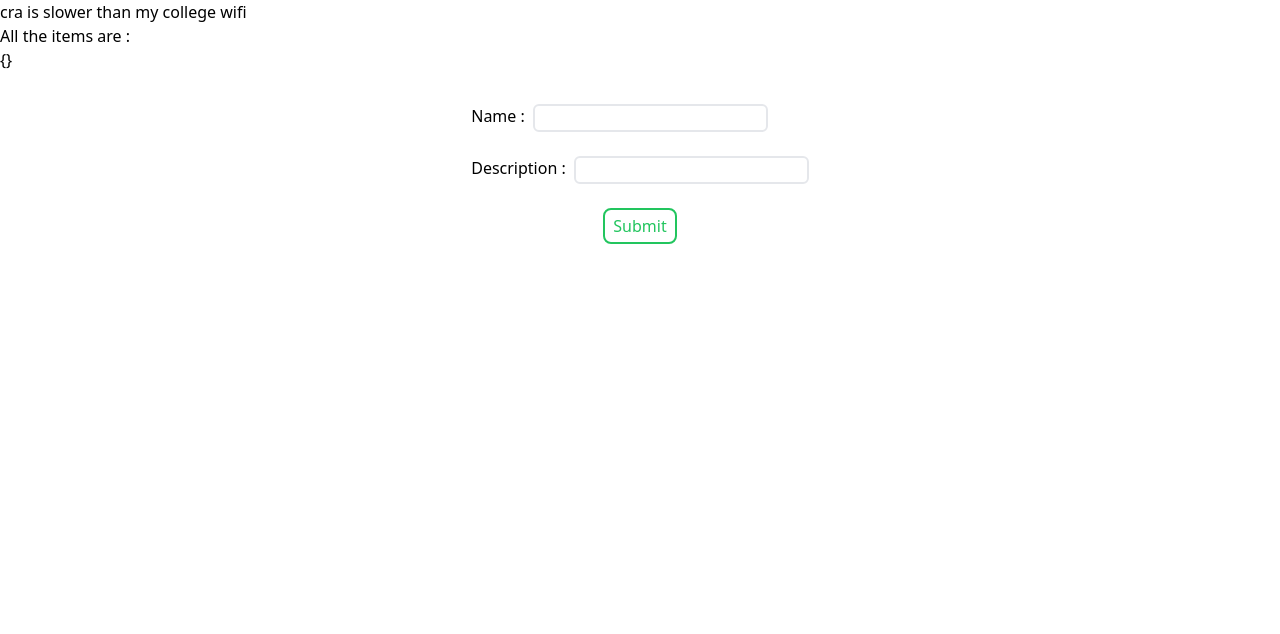
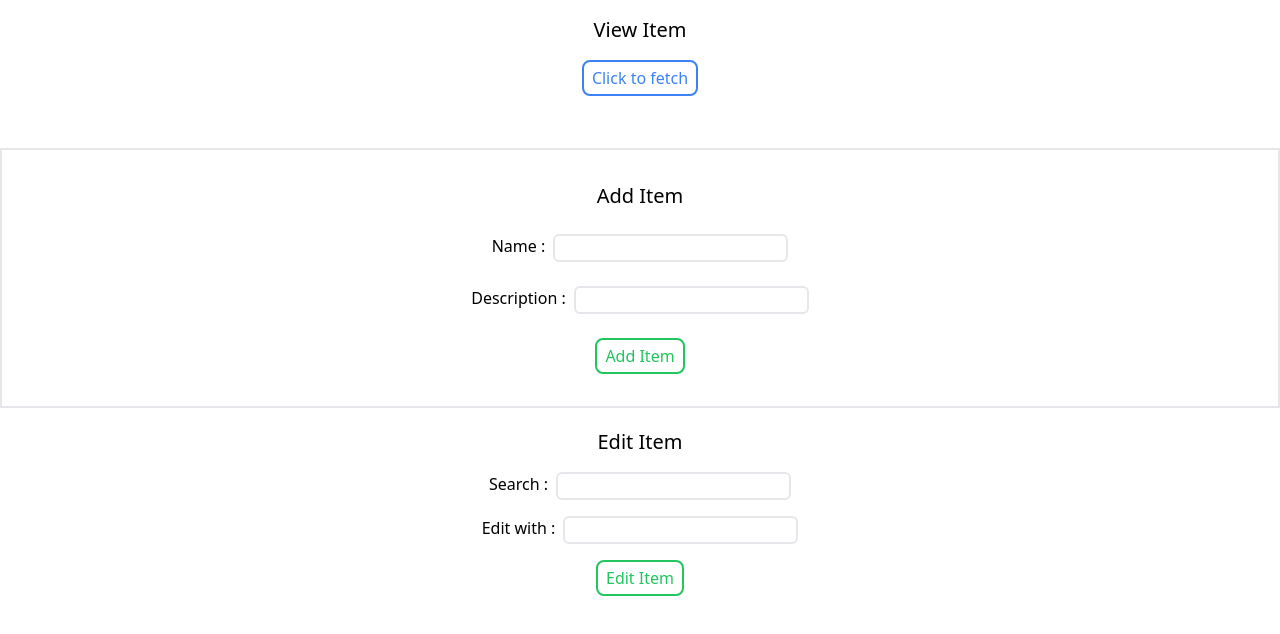
Before and after one commit to vimal-vs/techhive-mern-client, a React (Create React App) app: page / in a window 1280 px wide. Shown: the top 634 px of the page. Built offline with nearby package versions, Linux system fonts and the light colour scheme; no server answers.

Commit message:
axios enabled & UI changes

```diff
--- a/src/App.js
+++ b/src/App.js
@@ -4,8 +4,7 @@ import EditItemForm from "./components/EditItemForm";
 
 export default function App() {
   return (
-    <div className="">
-      cra is slower than my college wifi
+    <div className="flex flex-col gap-5">
       <ItemList />
       <AddItemForm />
       <EditItemForm />
--- a/src/components/AddItemForm.jsx
+++ b/src/components/AddItemForm.jsx
@@ -1,3 +1,5 @@
+import axios from "axios";
+
 export default function AddItemForm() {
 
     const handleSubmit = (event) => {
@@ -5,6 +7,13 @@ export default function AddItemForm() {
         const name = event.target.name.value;
         const description = event.target.description.value;
         console.log(name, description);
+        axios.post("http://localhost:3001/data/add", {name, description})
+        .then(res => {
+            console.log(res);
+        })
+        .catch(err => {
+            alert("Name must be unique.!");
+        })
     };
 
     const inputFieldStyle = "border-2 rounded-md";
@@ -12,7 +21,8 @@ export default function AddItemForm() {
 
   return (
     <form onSubmit={handleSubmit}>
-        <div className="flex flex-col gap-6 py-8 w-fit mx-auto">
+        <div className="flex flex-col gap-6 py-8 justify-center items-center border-2">
+            <h2 className='text-xl'>Add Item</h2>
             <div className="flex gap-2">
                 <label htmlFor="name" className={labelStyle}>Name : </label>
                 <input type="text" name="name" className={inputFieldStyle} required/>
@@ -21,7 +31,7 @@ export default function AddItemForm() {
                 <label htmlFor="description" className={labelStyle}>Description : </label>
                 <input type="text" name="description" className={inputFieldStyle} required/>
             </div>
-            <button type="submit" className="w-fit mx-auto rounded-lg px-2 py-1 border-2 border-green-500 text-green-500 hover:bg-green-500 hover:text-white transition duration-200">Submit</button>
+            <button type="submit" className="w-fit mx-auto rounded-lg px-2 py-1 border-2 border-green-500 text-green-500 hover:bg-green-500 hover:text-white transition duration-200">Add Item</button>
         </div>
     </form>
   )
--- /dev/null
+++ b/src/components/Card.jsx
@@ -0,0 +1,8 @@
+export default function Card( {name, desc} ) {
+  return (
+    <ul key={name} className='flex flex-col shadow-lg shadow-slate-200 px-4 py-2 rounded-lg w-fit'>
+        <li>Name : {name}</li>
+        <li>Description : {desc}</li>
+    </ul>
+  )
+}
--- a/src/components/EditItemForm.jsx
+++ b/src/components/EditItemForm.jsx
@@ -1,7 +1,33 @@
+import axios from "axios";
+
 export default function EditItemForm() {
+  const inputFieldStyle = "border-2 rounded-md";
+  const labelStyle = "";
+
+  const handleSubmit = (event) => {
+    event.preventDefault();
+    const name = event.target.name.value;
+    const updateName = event.target.edit_name.value;
+    axios.patch(`http://localhost:3001/data/edit/${name}`, {updateName})
+    .then(res => {
+        console.log(res);
+    })
+    .catch(err => {
+        console.log(err);
+    })
+  }
   return (
-    <div>
-
-    </div>
+    <form className="flex flex-col gap-4 justify-center items-center pb-6" onSubmit={handleSubmit}>
+      <h2 className="text-xl">Edit Item</h2>
+        <div className="flex gap-2">
+            <label htmlFor="name" className={labelStyle}>Search : </label>
+            <input type="text" name="name" className={inputFieldStyle} required/>
+        </div>
+        <div className="flex gap-2">
+            <label htmlFor="edit_name" className={labelStyle}>Edit with : </label>
+            <input type="text" name="edit_name" className={inputFieldStyle} required/>
+        </div>
+      <button type="submit" className="w-fit rounded-lg px-2 py-1 border-2 border-green-500 text-green-500 hover:bg-green-500 hover:text-white transition duration-200">Edit Item</button>
+    </form>
   )
 }
--- a/src/components/ItemList.jsx
+++ b/src/components/ItemList.jsx
@@ -1,20 +1,42 @@
 import axios from 'axios';
+import { useState } from 'react';
+import Card from './Card';
 
 export default function ItemList() {
 
-    const getData = async() => {
-        const data  = await axios.get("http://localhost:3001/data")
-        return data;
+    const [data, setData] = useState([]);
+
+    const fetch = () => {
+        axios.get("http://localhost:3001/data")
+        .then(res => {
+            setData(res.data);
+        })
+        .catch(err => {
+            console.log(err);
+        })
     }
-    const data = getData();
-    console.log(data);
-        // .then(msg => console.log(msg))
-        // .catch(err => console.log(err))
+
+    var allData = [];
+
+    Object.keys(data).forEach(function(key) {
+        allData.push(data[key]);
+      });
+
+    const displayData = (
+        allData.map(item => {
+            return (
+                <Card name={item.name} desc={item.description}/>
+            )
+        })
+    );
   return (
-    <div>
-        <h2>All the items are : </h2>
+    <div className='flex flex-col gap-4 justify-center items-center py-4 mx-auto'>
+        <h2 className='text-xl'>View Item</h2>
+        <button onClick={fetch} className='rounded-lg px-2 py-1 border-2 border-blue-500 text-blue-500 hover:bg-blue-500 hover:text-white transition duration-200'>Click to fetch</button>
         <div>
-            {JSON.stringify(data)}
+            <div className='flex flex-wrap justify-center gap-4'>
+                {displayData}
+            </div>
         </div>
     </div>
   );
```
